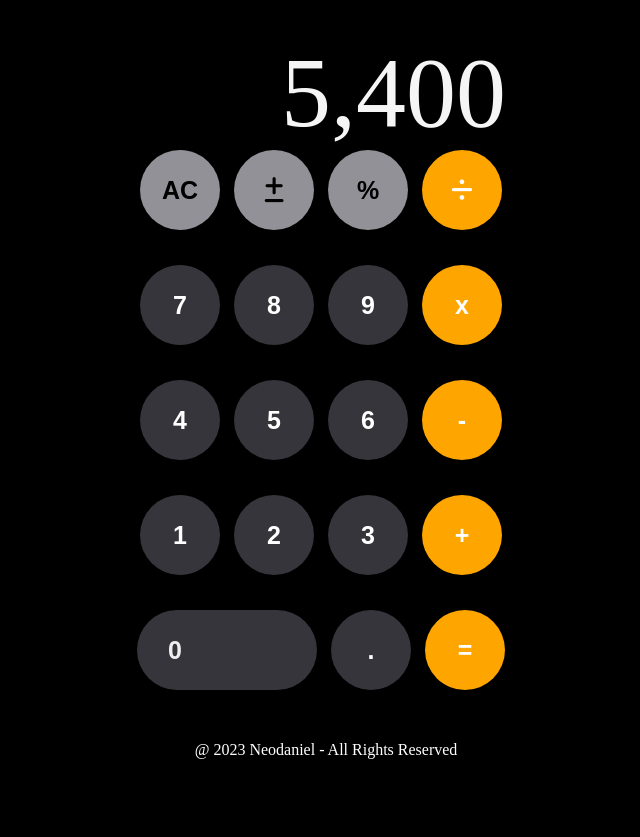
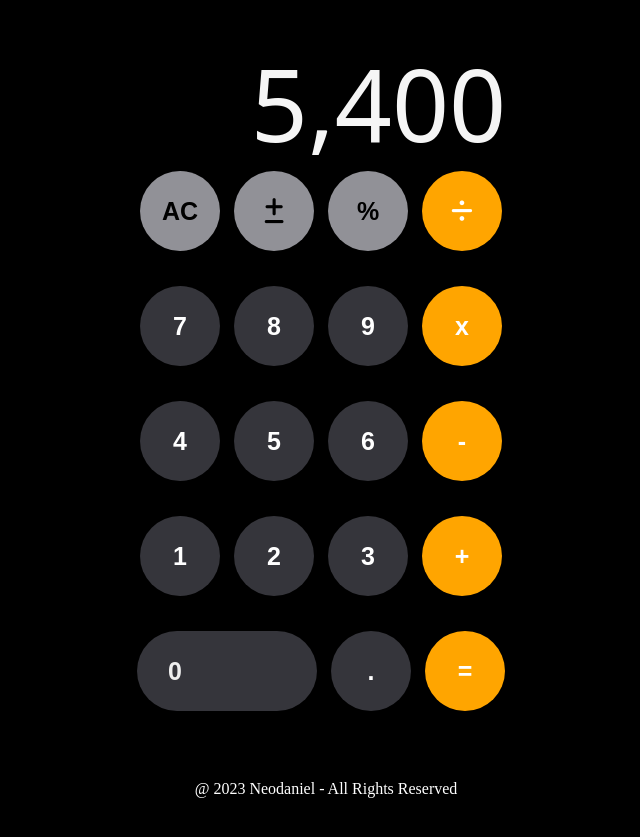
Before and after one commit to rahniel/calcemulator, a plain HTML site: page index.html in a window 1280 px wide. Shown: the part 165-1002 px from the top of the page, without its empty margins (322-962 px from the left). Drawn offline with Linux system fonts and the light colour scheme.

Commit message:
Update index.html

```diff
--- a/index.html
+++ b/index.html
@@ -9,50 +9,42 @@
     <link rel="stylesheet" href="https://cdnjs.cloudflare.com/ajax/libs/font-awesome/6.4.0/css/all.min.css" integrity="sha512-iecdLmaskl7CVkqkXNQ/ZH/XLlvWZOJyj7Yy7tcenmpD1ypASozpmT/E0iPtmFIB46ZmdtAc9eNBvH0H/ZpiBw==" crossorigin="anonymous" referrerpolicy="no-referrer" />
 </head>
 <body>
-<section class="loyal" style="margin-top: 200px;">
+<div style="margin-top: 200px;">
   <div>
-  <span style="font-size: 100px; text-align: right ;padding-right: 20px; color: whitesmoke; padding-left:155px; ">5,400 </span>
-
-    <br>
+  <span style="font-size: 100px; text-align: right ;padding-right: 20px; color: whitesmoke; padding-left:125px; font-family: system-ui, -apple-system, BlinkMacSystemFont, 'Segoe UI', Roboto, Oxygen, Ubuntu, Cantarell, 'Open Sans', 'Helvetica Neue', sans-serif;">5,400 </span>
+     <br>
     <button type="button" id="yss">   <h >AC</h1> </button>
     <button type="button" id="yss">   <h ><i class="fa-solid fa-plus-minus"></i></h1> </button>
       <button type="button" id="yss">   <h >%</h1> </button>
         <button type="button" id="ys1">   <h class="button"><i class="fa-solid fa-divide"></i></h1> </button>
 </div>
 <div>
-
 <button type="button" id="ys">   <h >7</h1> </button>
   <button type="button" id="ys">   <h >8</h1> </button>
     <button type="button" id="ys">   <h >9</h1> </button>
       <button type="button" id="ys1">   <h >x</h1> </button>
 </div>
-
 <div>
-
 <button type="button" id="ys">   <h >4</h1> </button>
   <button type="button" id="ys">   <h >5</h1> </button>
     <button type="button" id="ys">   <h >6</h1> </button>
       <button type="button" id="ys1">   <h >-</h1> </button>
 </div>
-
 <div>
-
 <button type="button" id="ys">   <h >1</h1> </button>
   <button type="button" id="ys">   <h >2</h1> </button>
     <button type="button" id="ys">   <h >3</h1> </button>
       <button type="button" id="ys1">   <h >+</h1> </button>
 </div>
-
 <div>
-
 <button type="button" id="no">   <h >0</h1> </button>
   <button type="button" id="ys">   <h >.</h1> </button>
     <button type="button" id="ys1">   <h >=</h1> </button>
 </div>
-</section>
+</div>
 
-<p style="color: white
-;">@ 2023 Neodaniel - All Rights Reserved</p>
+<br>
+<p style="color: white;">@ 2023 Neodaniel - All Rights Reserved</p>
 
 
 </body>
```
